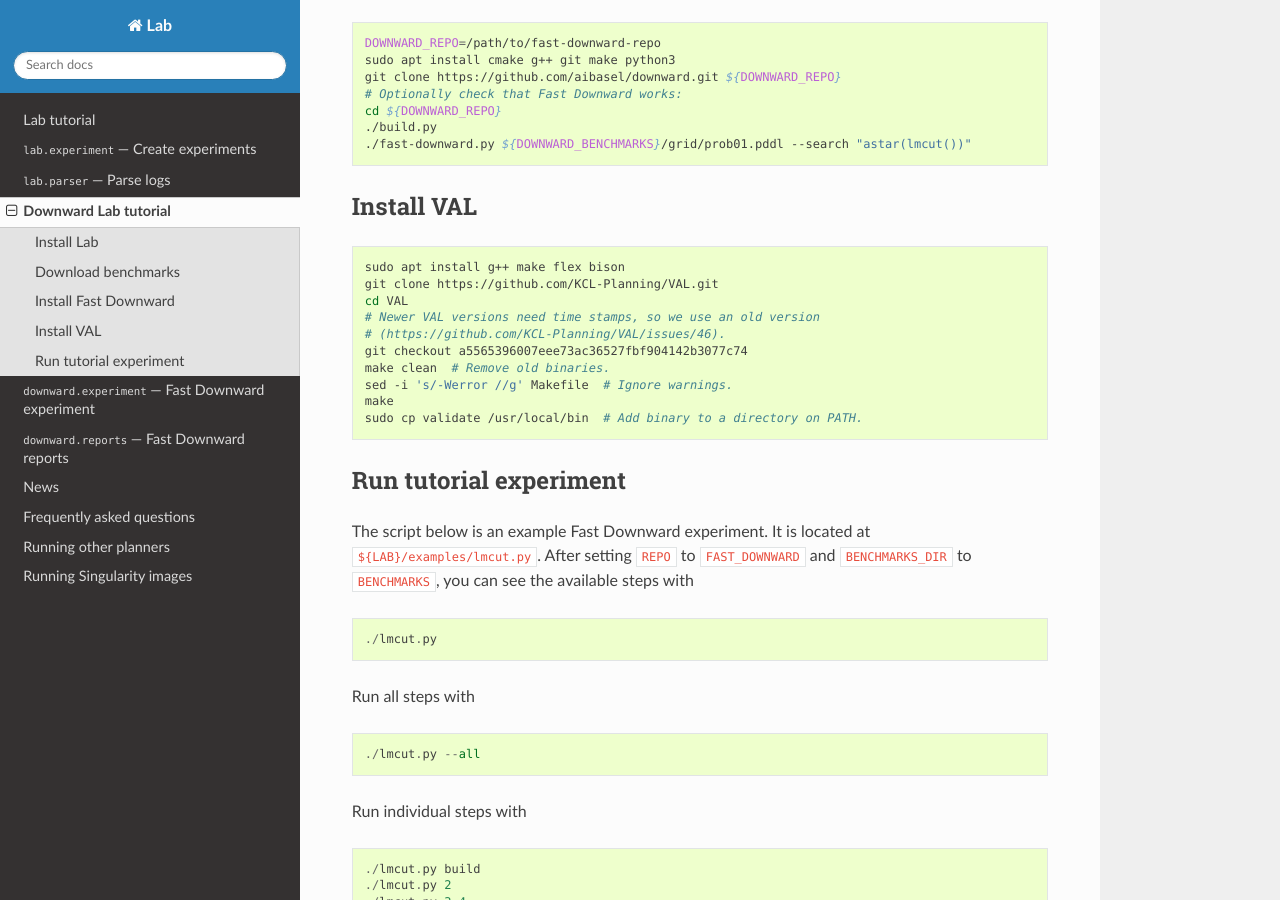
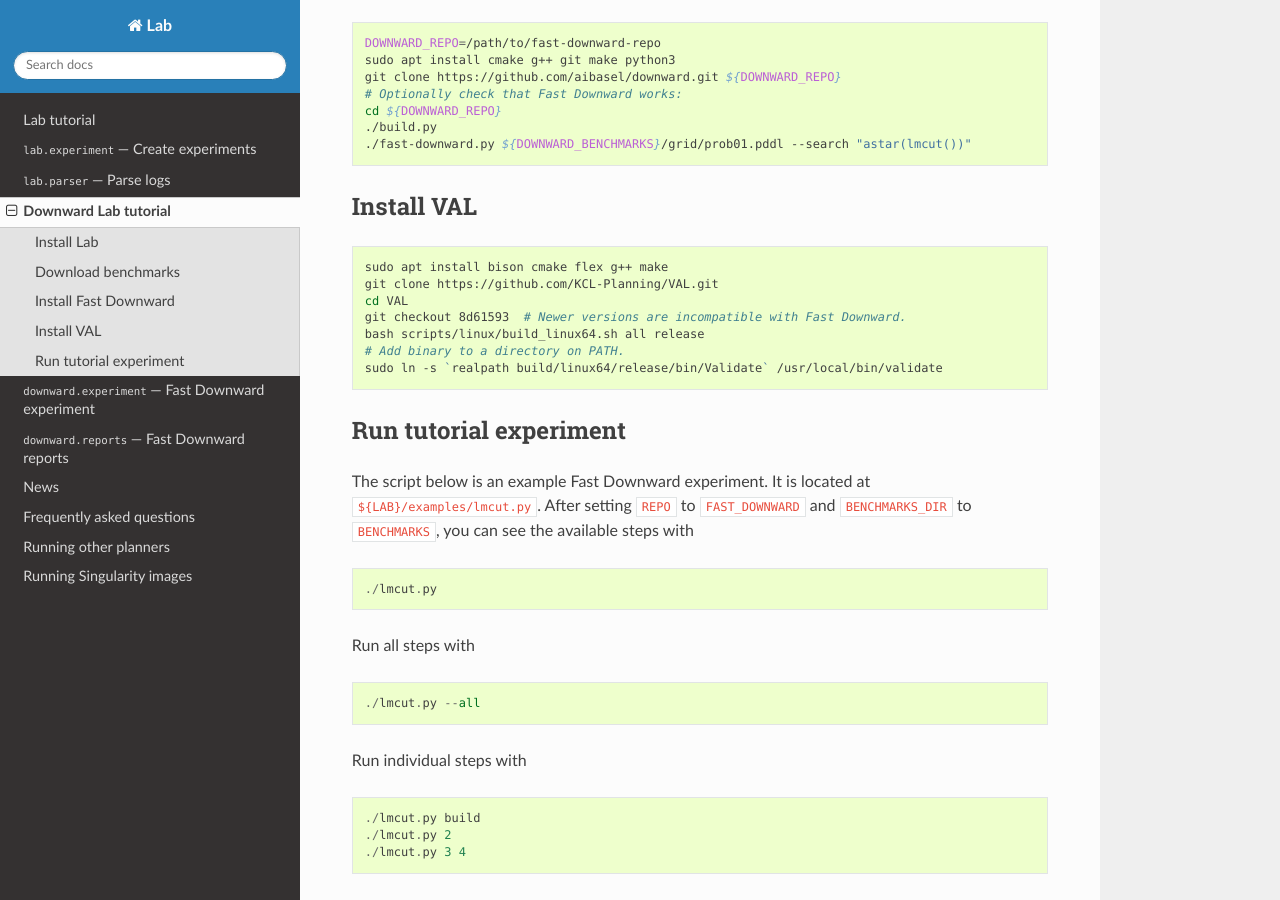
Before and after one commit to aibasel/lab, a Sphinx documentation site: the page built from docs/downward.tutorial.rst, in a window 1280 px wide and 900 px high, scrolled down 1456 px. Built offline with Sphinx 7.4.7 and the Read the Docs theme 2.0.0, drawn with Linux system fonts in a browser that asks for light colours; pages that are not in the unit, such as notebooks, are missing from menus.

Commit message:
Update VAL installation instructions (#87)

```diff
--- a/docs/downward.tutorial.rst
+++ b/docs/downward.tutorial.rst
@@ -46,16 +46,13 @@
 
 ::
 
-    sudo apt install g++ make flex bison
+    sudo apt install bison cmake flex g++ make
     git clone https://github.com/KCL-Planning/VAL.git
     cd VAL
-    # Newer VAL versions need time stamps, so we use an old version
-    # (https://github.com/KCL-Planning/VAL/issues/46).
-    git checkout a5565396007eee73ac36527fbf904142b3077c74
-    make clean  # Remove old binaries.
-    sed -i 's/-Werror //g' Makefile  # Ignore warnings.
-    make
-    sudo cp validate /usr/local/bin  # Add binary to a directory on PATH.
+    git checkout 8d61593  # Newer versions are incompatible with Fast Downward.
+    bash scripts/linux/build_linux64.sh all release
+    # Add binary to a directory on PATH.
+    sudo ln -s `realpath build/linux64/release/bin/Validate` /usr/local/bin/validate
 
 
 Run tutorial experiment
```
Also changed, not shown: 1 other file.
